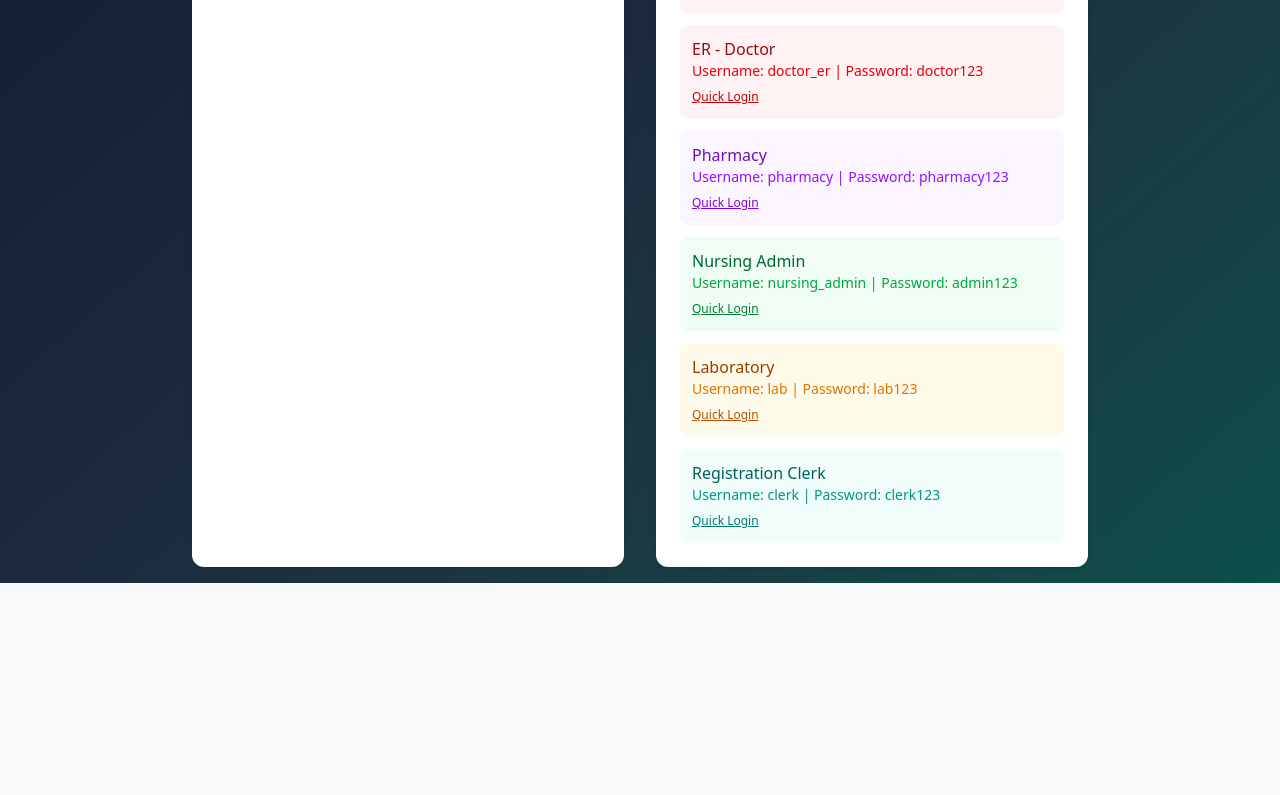
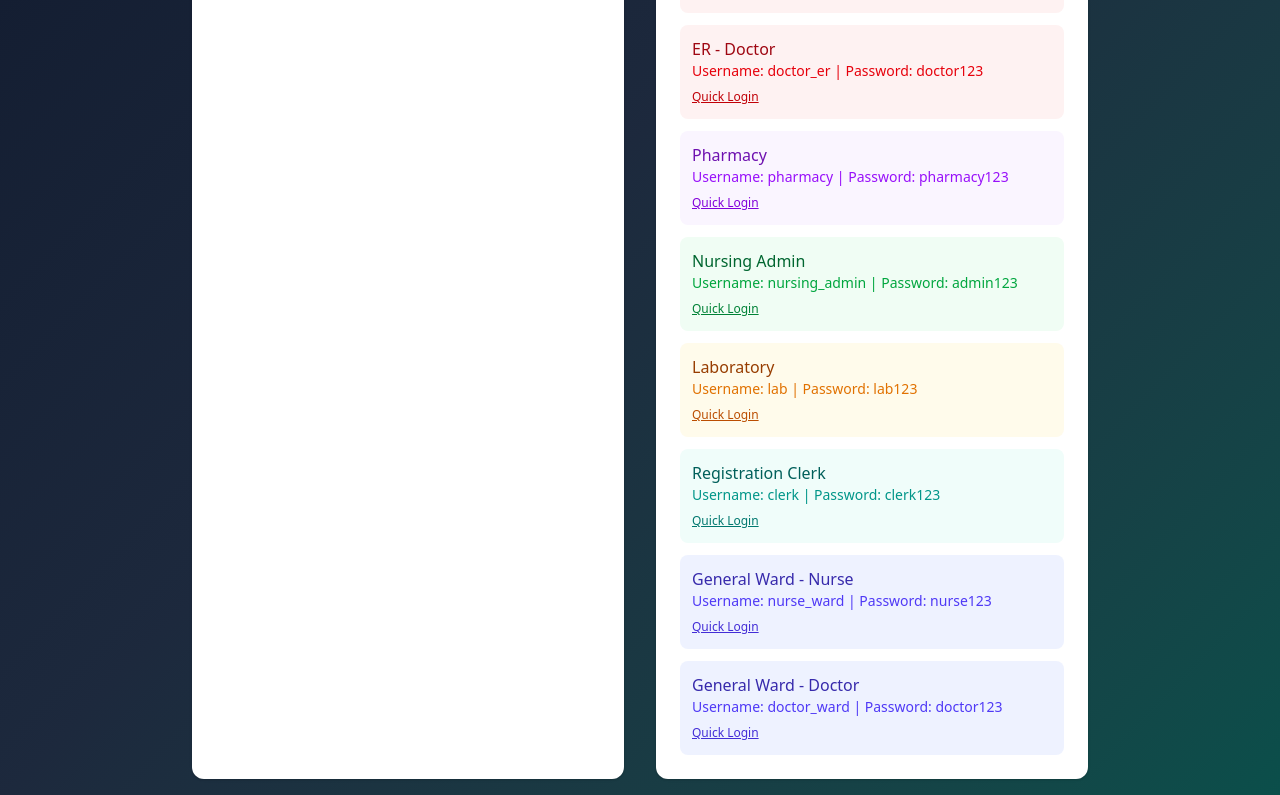
Before and after one commit to ncm110project/EHR-system-project, a Next.js app: page /login in a window 1280 px wide. Shown: the part 537-1332 px from the top of the page. Before the commit the page ends 1120 px from the top, so only its background shows below. Built offline with nearby package versions, Linux system fonts and the light colour scheme.

Commit message:
Add General Ward to quick login

```diff
--- a/src/app/login/page.tsx
+++ b/src/app/login/page.tsx
@@ -197,6 +197,26 @@ export default function LoginPage() {
                     Quick Login
                   </button>
                 </div>
+                <div className="p-3 bg-indigo-50 rounded-lg">
+                  <p className="font-medium text-indigo-800">General Ward - Nurse</p>
+                  <p className="text-sm text-indigo-600">Username: nurse_ward | Password: nurse123</p>
+                  <button
+                    onClick={() => handleQuickLogin("nurse_ward", "nurse123")}
+                    className="mt-2 text-xs text-indigo-700 underline"
+                  >
+                    Quick Login
+                  </button>
+                </div>
+                <div className="p-3 bg-indigo-50 rounded-lg">
+                  <p className="font-medium text-indigo-800">General Ward - Doctor</p>
+                  <p className="text-sm text-indigo-600">Username: doctor_ward | Password: doctor123</p>
+                  <button
+                    onClick={() => handleQuickLogin("doctor_ward", "doctor123")}
+                    className="mt-2 text-xs text-indigo-700 underline"
+                  >
+                    Quick Login
+                  </button>
+                </div>
               </div>
             </div>
           </div>
```
